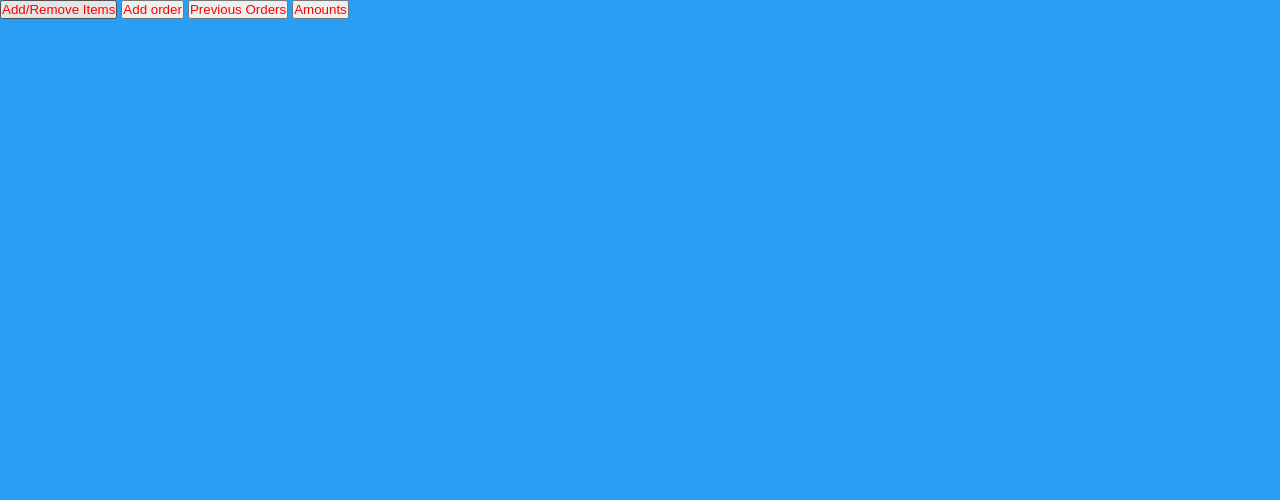
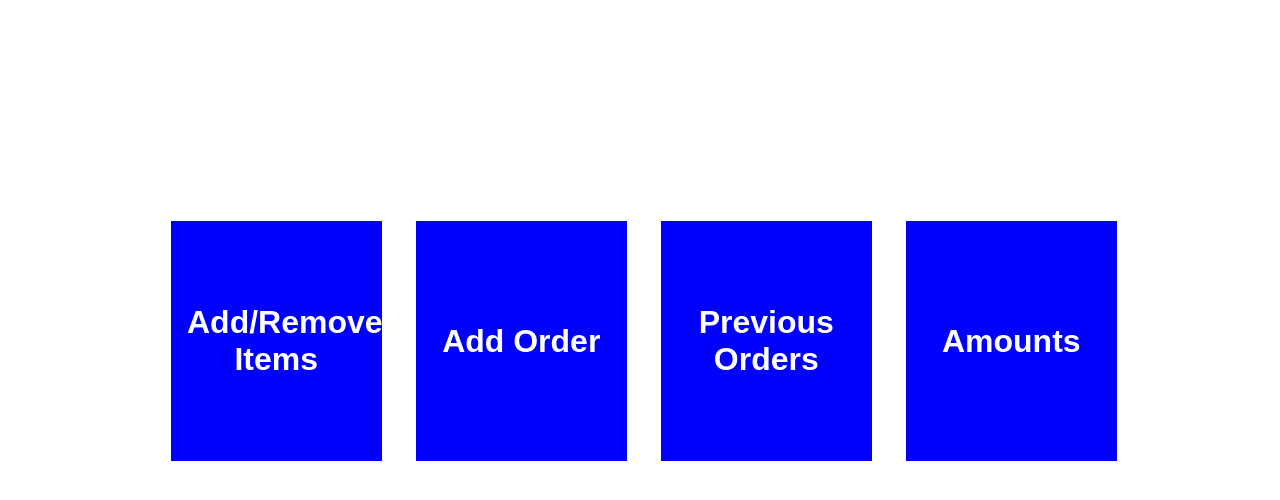
Before and after one commit to janithrenuka/bill-issuing-system, a PHP site: page /home.php in a window 1280 px wide. Shown: the top 500 px of the page. Run offline with PHP 8.4, Linux system fonts and the light colour scheme.

Commit message:
update home

```diff
--- a/view/home.php
+++ b/view/home.php
@@ -12,9 +12,19 @@
     <link rel="stylesheet" type="text/css" href="main.css">
 </head>
 <body>
-    <button class="mainbtn">Add/Remove Items</button>
-    <button class="mainbtn">Add order</button>
-    <button class="mainbtn">Previous Orders</button>
-    <button class="mainbtn">Amounts</button>
+    <div class="container">
+        <div class="col">
+            <button class="">Add/Remove Items</button>
+        </div>
+        <div class="col">
+            <button class="">Add Order</button>
+        </div>
+        <div class="col">
+            <button class="">Previous Orders</button>
+        </div>
+        <div class="col">
+            <button class="">Amounts</button>
+        </div>
+    </div>
 </body>
 </html>
--- a/view/main.css
+++ b/view/main.css
@@ -5,9 +5,46 @@
 }
 
 body {
-    background: #2A9DF4;
+    background: white;
+
 }
 
-.mainbtn {
-    color: red;
+.container{
+    margin-top: 200px;
+    margin-left: 150px;
+    margin-right: 150px;
 }
+
+.row::after{
+    content: "";
+    display: table;
+    clear: both;
+}
+
+.col{
+    margin-left: auto;
+    margin-right: auto;
+    margin-bottom: 0%;
+    float: left;
+    width:25%;
+}
+
+button {
+    color: white;
+    text-align: center;
+    font-size: 2rem;
+    cursor: pointer;
+    margin: 1rem;
+    text-decoration: none;
+    font-weight: bolder;
+    padding: 1rem;
+    width: 90%;
+    height: 250px;
+    border: 5px solid white;
+    background-color: blue;
+}
+
+button:hover{
+    background-color: lightskyblue;
+
+}
```
